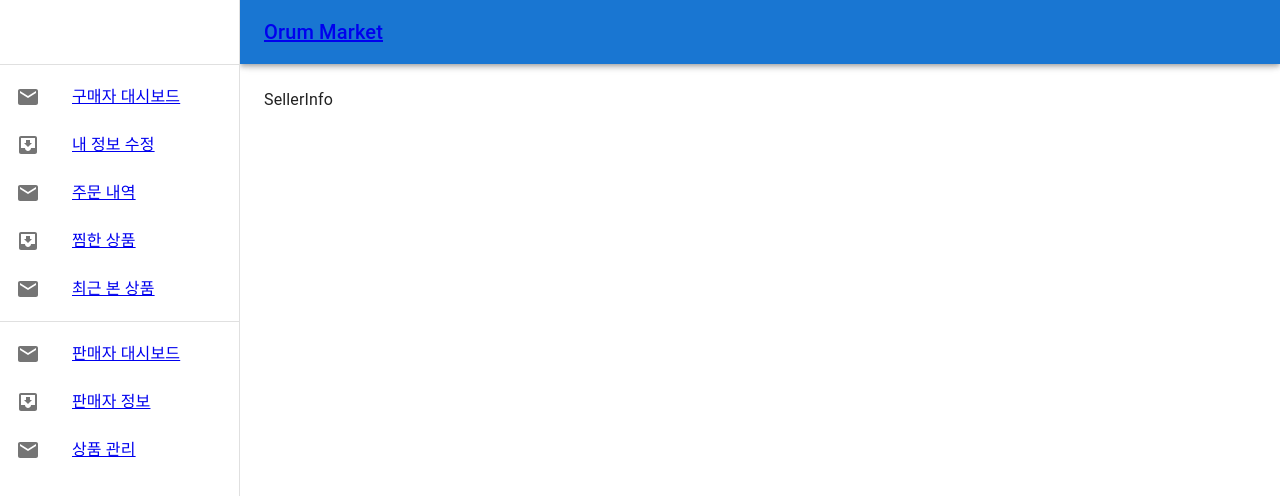
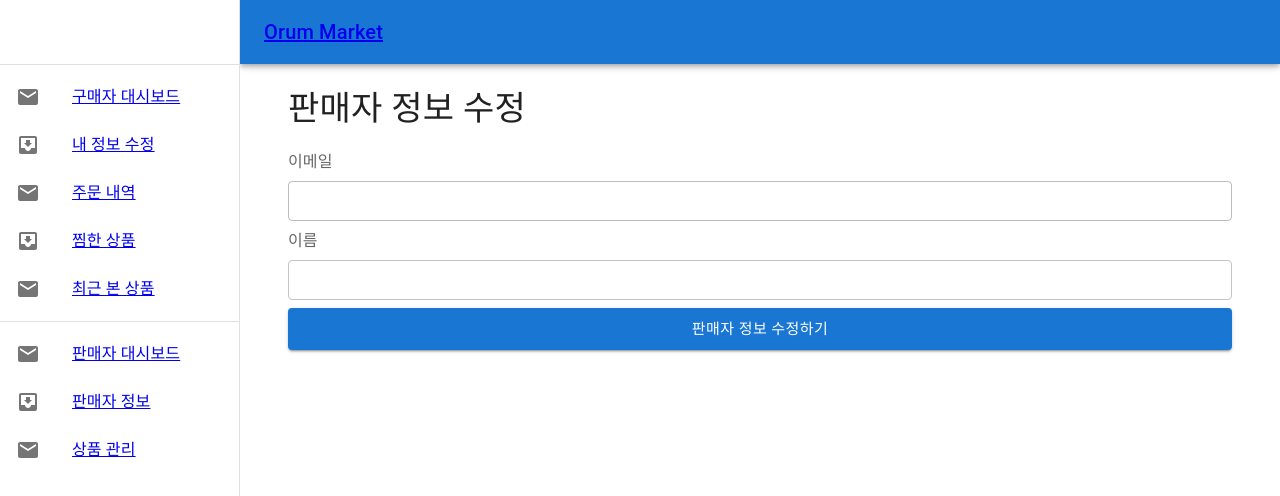
Before and after one commit to veryyounng/orum-market-front, a React (Vite) app: page /user/1/seller-info in a window 1280 px wide. Shown: the top 496 px of the page. Built offline with nearby package versions, Linux system fonts and the light colour scheme; no server answers.

Commit message:
Feat: 판매자 정보 조회 및 수정 기능 구현 #49

```diff
--- a/src/components/seller/SellerInfo.tsx
+++ b/src/components/seller/SellerInfo.tsx
@@ -1,3 +1,101 @@
+import { useEffect, useState } from 'react';
+import styled from 'styled-components';
+import {
+  Container,
+  Typography,
+  TextField,
+  FormLabel,
+  Button,
+} from '@mui/material';
+
+import { api } from '../../api/api';
+import { IUserInfo } from '../../type/index';
+
+const Form = styled.form`
+  display: flex;
+  flex-direction: column;
+  margin-top: 20px;
+  width: 100%;
+  gap: 0.5rem;
+`;
+
 export default function SellerInfo() {
-  return <div>SellerInfo</div>;
+  const userId = localStorage.getItem('_id');
+  const [sellerInfoData, setSellerInfoData] = useState<IUserInfo>({
+    _id: 0,
+    email: '',
+    name: '',
+    address: '',
+  });
+
+  const handleChangeUserName = (newName: string) => {
+    setSellerInfoData({
+      ...sellerInfoData,
+      name: newName,
+    });
+  };
+
+  const handleUpdateUserInfo = async (e: React.FormEvent<HTMLFormElement>) => {
+    e.preventDefault();
+    try {
+      await api.updateUserInfo(userId, sellerInfoData);
+    } catch (error) {
+      console.log(error);
+    }
+  };
+
+  useEffect(() => {
+    if (!userId) {
+      console.log('ID가 유효하지 않습니다.');
+      return;
+    }
+    const getSellerInfo = async () => {
+      try {
+        const response = await api.getUserInfo(userId);
+        setSellerInfoData({
+          ...sellerInfoData,
+          _id: response.data.item._id,
+          email: response.data.item.email,
+          name: response.data.item.name,
+        });
+      } catch (error) {
+        console.log(error);
+      }
+    };
+
+    getSellerInfo();
+  }, []);
+
+  return (
+    <Container>
+      {sellerInfoData && (
+        <>
+          <Typography variant="h4">판매자 정보 수정</Typography>
+          <Form onSubmit={handleUpdateUserInfo}>
+            <FormLabel>이메일</FormLabel>
+            <TextField
+              type="email"
+              value={sellerInfoData.email}
+              variant="outlined"
+              size="small"
+              fullWidth
+              required
+              disabled
+            />
+            <FormLabel>이름</FormLabel>
+            <TextField
+              type="text"
+              value={sellerInfoData.name}
+              onChange={(e) => handleChangeUserName(e.target.value)}
+              size="small"
+              fullWidth
+            />
+            <Button type="submit" variant="contained" size="large">
+              판매자 정보 수정하기
+            </Button>
+          </Form>
+        </>
+      )}
+    </Container>
+  );
 }
```
